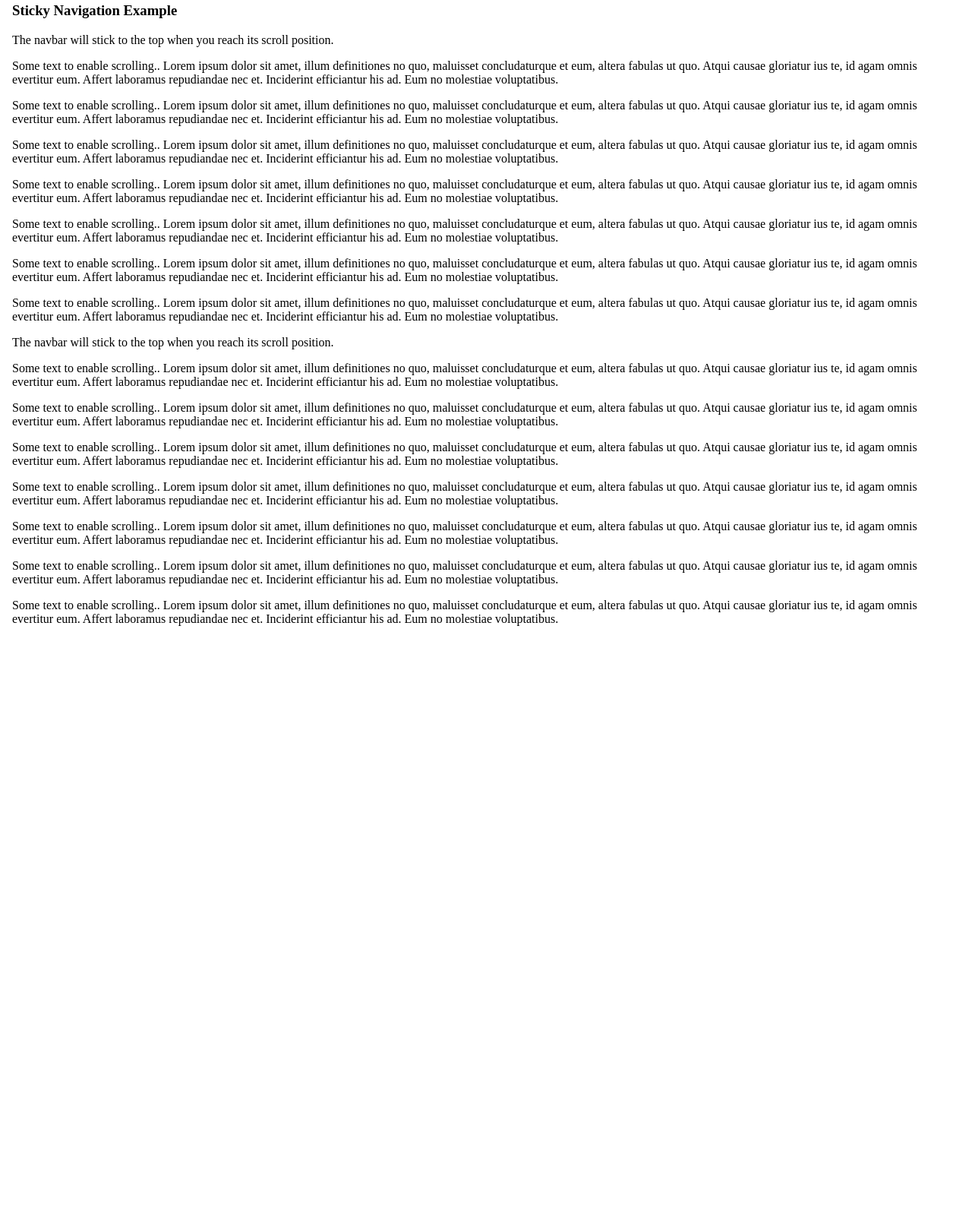
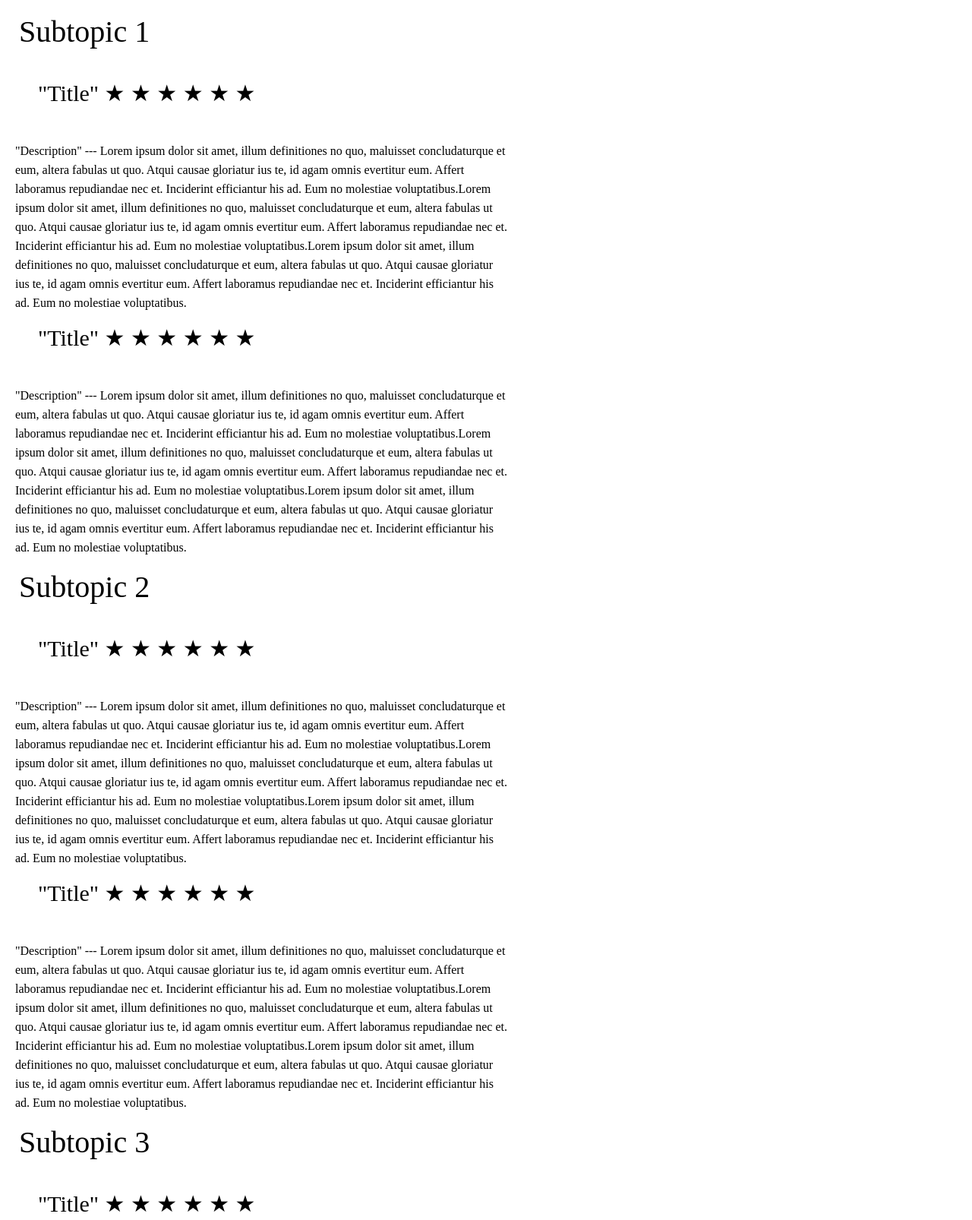
Before and after one commit to CPChong/Assignment3, a plain HTML site: page page2.html in a window 1280 px wide. Shown: the part 395-2001 px from the top of the page at 76% size. Before the commit the page ends 1251 px from the top, so only its background shows below. Drawn offline with Linux system fonts and the light colour scheme; a web font is replaced by a local one.

Commit message:
Add files via upload

```diff
--- a/page2.html
+++ b/page2.html
@@ -12,7 +12,7 @@
 
 <body>
 <div class="top-container" >
-    <h1 style="font-size:80px;"><center>Gaming</center></h1>
+    <h1 style="font-size:80px; color: #d9d9d9;"><center>Gaming</center></h1>
 </div>
 
 
@@ -20,15 +20,14 @@
 
 <div id="main">
 
-<div class="topnav">
+<div id="topnav">
     <a class="active" href="#home"><span style="font-size:20px;cursor:pointer" onclick="openNav()">&#9776; Home</span></a>
 
-
     <div class="right-side">
-        <a href="#about">Subtopic 1</a>
-        <a href="#contact">Subtopic 2</a>
-        <a href="#about">Subtopic 3</a>
-        <a href="#contact">Subtopic 4</a>
+        <a href="#section1">Subtopic 1</a>
+        <a href="#section2">Subtopic 2</a>
+        <a href="#section3">Subtopic 3</a>
+        <a href="#section4">Subtopic 4</a>
     </div>
   </div>
 
@@ -43,23 +42,89 @@
 
 
   <div class="content">
-    <h3>Sticky Navigation Example</h3>
-    <p>The navbar will stick to the top when you reach its scroll position.</p>
-    <p>Some text to enable scrolling.. Lorem ipsum dolor sit amet, illum definitiones no quo, maluisset concludaturque et eum, altera fabulas ut quo. Atqui causae gloriatur ius te, id agam omnis evertitur eum. Affert laboramus repudiandae nec et. Inciderint efficiantur his ad. Eum no molestiae voluptatibus.</p>
-    <p>Some text to enable scrolling.. Lorem ipsum dolor sit amet, illum definitiones no quo, maluisset concludaturque et eum, altera fabulas ut quo. Atqui causae gloriatur ius te, id agam omnis evertitur eum. Affert laboramus repudiandae nec et. Inciderint efficiantur his ad. Eum no molestiae voluptatibus.</p>
-    <p>Some text to enable scrolling.. Lorem ipsum dolor sit amet, illum definitiones no quo, maluisset concludaturque et eum, altera fabulas ut quo. Atqui causae gloriatur ius te, id agam omnis evertitur eum. Affert laboramus repudiandae nec et. Inciderint efficiantur his ad. Eum no molestiae voluptatibus.</p>
-    <p>Some text to enable scrolling.. Lorem ipsum dolor sit amet, illum definitiones no quo, maluisset concludaturque et eum, altera fabulas ut quo. Atqui causae gloriatur ius te, id agam omnis evertitur eum. Affert laboramus repudiandae nec et. Inciderint efficiantur his ad. Eum no molestiae voluptatibus.</p>
-    <p>Some text to enable scrolling.. Lorem ipsum dolor sit amet, illum definitiones no quo, maluisset concludaturque et eum, altera fabulas ut quo. Atqui causae gloriatur ius te, id agam omnis evertitur eum. Affert laboramus repudiandae nec et. Inciderint efficiantur his ad. Eum no molestiae voluptatibus.</p>
-    <p>Some text to enable scrolling.. Lorem ipsum dolor sit amet, illum definitiones no quo, maluisset concludaturque et eum, altera fabulas ut quo. Atqui causae gloriatur ius te, id agam omnis evertitur eum. Affert laboramus repudiandae nec et. Inciderint efficiantur his ad. Eum no molestiae voluptatibus.</p>
-    <p>Some text to enable scrolling.. Lorem ipsum dolor sit amet, illum definitiones no quo, maluisset concludaturque et eum, altera fabulas ut quo. Atqui causae gloriatur ius te, id agam omnis evertitur eum. Affert laboramus repudiandae nec et. Inciderint efficiantur his ad. Eum no molestiae voluptatibus.</p>
-    <p>The navbar will stick to the top when you reach its scroll position.</p>
-    <p>Some text to enable scrolling.. Lorem ipsum dolor sit amet, illum definitiones no quo, maluisset concludaturque et eum, altera fabulas ut quo. Atqui causae gloriatur ius te, id agam omnis evertitur eum. Affert laboramus repudiandae nec et. Inciderint efficiantur his ad. Eum no molestiae voluptatibus.</p>
-    <p>Some text to enable scrolling.. Lorem ipsum dolor sit amet, illum definitiones no quo, maluisset concludaturque et eum, altera fabulas ut quo. Atqui causae gloriatur ius te, id agam omnis evertitur eum. Affert laboramus repudiandae nec et. Inciderint efficiantur his ad. Eum no molestiae voluptatibus.</p>
-    <p>Some text to enable scrolling.. Lorem ipsum dolor sit amet, illum definitiones no quo, maluisset concludaturque et eum, altera fabulas ut quo. Atqui causae gloriatur ius te, id agam omnis evertitur eum. Affert laboramus repudiandae nec et. Inciderint efficiantur his ad. Eum no molestiae voluptatibus.</p>
-    <p>Some text to enable scrolling.. Lorem ipsum dolor sit amet, illum definitiones no quo, maluisset concludaturque et eum, altera fabulas ut quo. Atqui causae gloriatur ius te, id agam omnis evertitur eum. Affert laboramus repudiandae nec et. Inciderint efficiantur his ad. Eum no molestiae voluptatibus.</p>
-    <p>Some text to enable scrolling.. Lorem ipsum dolor sit amet, illum definitiones no quo, maluisset concludaturque et eum, altera fabulas ut quo. Atqui causae gloriatur ius te, id agam omnis evertitur eum. Affert laboramus repudiandae nec et. Inciderint efficiantur his ad. Eum no molestiae voluptatibus.</p>
-    <p>Some text to enable scrolling.. Lorem ipsum dolor sit amet, illum definitiones no quo, maluisset concludaturque et eum, altera fabulas ut quo. Atqui causae gloriatur ius te, id agam omnis evertitur eum. Affert laboramus repudiandae nec et. Inciderint efficiantur his ad. Eum no molestiae voluptatibus.</p>
-    <p>Some text to enable scrolling.. Lorem ipsum dolor sit amet, illum definitiones no quo, maluisset concludaturque et eum, altera fabulas ut quo. Atqui causae gloriatur ius te, id agam omnis evertitur eum. Affert laboramus repudiandae nec et. Inciderint efficiantur his ad. Eum no molestiae voluptatibus.</p>
+    <div class="main">
+    <div id="section1">
+    <p style="font-size:40px; padding-left: 15px;">Subtopic 1</p>
+    <div class="tr">
+      <p>"Title"  &#x2605 &#x2605 &#x2605 &#x2605 &#x2605 &#x2605</p>
+    </div>
+    <div class="des">
+      <p>"Description" --- Lorem ipsum dolor sit amet, illum definitiones no quo, maluisset concludaturque et eum, altera fabulas ut quo. Atqui causae gloriatur ius te, id agam omnis evertitur eum. Affert laboramus repudiandae nec et. Inciderint efficiantur his ad. Eum no molestiae voluptatibus.Lorem ipsum dolor sit amet, illum definitiones no quo, maluisset concludaturque et eum, altera fabulas ut quo. Atqui causae gloriatur ius te, id agam omnis evertitur eum. Affert laboramus repudiandae nec et. Inciderint efficiantur his ad. Eum no molestiae voluptatibus.Lorem ipsum dolor sit amet, illum definitiones no quo, maluisset concludaturque et eum, altera fabulas ut quo. Atqui causae gloriatur ius te, id agam omnis evertitur eum. Affert laboramus repudiandae nec et. Inciderint efficiantur his ad. Eum no molestiae voluptatibus.</p> <!--<img url='https://mk0vojovoweumgjb625j.kinstacdn.com/wp-content/uploads/2019/06/25.6.19_header.jpg' style="float:left; height: 100px; width: 100px; padding-left: 50px; padding-right: 50px; background-repeat: none;"> -->
+    </div>
+
+    <div class="tr">
+      <p>"Title"  &#x2605 &#x2605 &#x2605 &#x2605 &#x2605 &#x2605</p>
+    </div>
+    <div class="des">
+      <p>"Description" --- Lorem ipsum dolor sit amet, illum definitiones no quo, maluisset concludaturque et eum, altera fabulas ut quo. Atqui causae gloriatur ius te, id agam omnis evertitur eum. Affert laboramus repudiandae nec et. Inciderint efficiantur his ad. Eum no molestiae voluptatibus.Lorem ipsum dolor sit amet, illum definitiones no quo, maluisset concludaturque et eum, altera fabulas ut quo. Atqui causae gloriatur ius te, id agam omnis evertitur eum. Affert laboramus repudiandae nec et. Inciderint efficiantur his ad. Eum no molestiae voluptatibus.Lorem ipsum dolor sit amet, illum definitiones no quo, maluisset concludaturque et eum, altera fabulas ut quo. Atqui causae gloriatur ius te, id agam omnis evertitur eum. Affert laboramus repudiandae nec et. Inciderint efficiantur his ad. Eum no molestiae voluptatibus.</p>
+    </div>
+    </div>
+    </div>
+    <br>
+    <br>
+
+
+    <div class="main">
+    <div id="section2">
+    <p style="font-size:40px; padding-left: 15px;">Subtopic 2</p>
+    <div class="tr">
+      <p>"Title"  &#x2605 &#x2605 &#x2605 &#x2605 &#x2605 &#x2605</p>
+    </div>
+    <div class="des">
+      <p>"Description" --- Lorem ipsum dolor sit amet, illum definitiones no quo, maluisset concludaturque et eum, altera fabulas ut quo. Atqui causae gloriatur ius te, id agam omnis evertitur eum. Affert laboramus repudiandae nec et. Inciderint efficiantur his ad. Eum no molestiae voluptatibus.Lorem ipsum dolor sit amet, illum definitiones no quo, maluisset concludaturque et eum, altera fabulas ut quo. Atqui causae gloriatur ius te, id agam omnis evertitur eum. Affert laboramus repudiandae nec et. Inciderint efficiantur his ad. Eum no molestiae voluptatibus.Lorem ipsum dolor sit amet, illum definitiones no quo, maluisset concludaturque et eum, altera fabulas ut quo. Atqui causae gloriatur ius te, id agam omnis evertitur eum. Affert laboramus repudiandae nec et. Inciderint efficiantur his ad. Eum no molestiae voluptatibus.</p>
+    </div>
+
+    <div class="tr">
+      <p>"Title"  &#x2605 &#x2605 &#x2605 &#x2605 &#x2605 &#x2605</p>
+    </div>
+    <div class="des">
+      <p>"Description" --- Lorem ipsum dolor sit amet, illum definitiones no quo, maluisset concludaturque et eum, altera fabulas ut quo. Atqui causae gloriatur ius te, id agam omnis evertitur eum. Affert laboramus repudiandae nec et. Inciderint efficiantur his ad. Eum no molestiae voluptatibus.Lorem ipsum dolor sit amet, illum definitiones no quo, maluisset concludaturque et eum, altera fabulas ut quo. Atqui causae gloriatur ius te, id agam omnis evertitur eum. Affert laboramus repudiandae nec et. Inciderint efficiantur his ad. Eum no molestiae voluptatibus.Lorem ipsum dolor sit amet, illum definitiones no quo, maluisset concludaturque et eum, altera fabulas ut quo. Atqui causae gloriatur ius te, id agam omnis evertitur eum. Affert laboramus repudiandae nec et. Inciderint efficiantur his ad. Eum no molestiae voluptatibus.</p>
+    </div>
+    </div>
+    </div>
+    <br>
+
+
+    <div class="main">
+    <div id="section3">
+      <p style="font-size:40px; padding-left: 15px;">Subtopic 3</p>
+      <div class="tr">
+        <p>"Title"  &#x2605 &#x2605 &#x2605 &#x2605 &#x2605 &#x2605</p>
+      </div>
+      <div class="des">
+        <p>"Description" --- Lorem ipsum dolor sit amet, illum definitiones no quo, maluisset concludaturque et eum, altera fabulas ut quo. Atqui causae gloriatur ius te, id agam omnis evertitur eum. Affert laboramus repudiandae nec et. Inciderint efficiantur his ad. Eum no molestiae voluptatibus.Lorem ipsum dolor sit amet, illum definitiones no quo, maluisset concludaturque et eum, altera fabulas ut quo. Atqui causae gloriatur ius te, id agam omnis evertitur eum. Affert laboramus repudiandae nec et. Inciderint efficiantur his ad. Eum no molestiae voluptatibus.Lorem ipsum dolor sit amet, illum definitiones no quo, maluisset concludaturque et eum, altera fabulas ut quo. Atqui causae gloriatur ius te, id agam omnis evertitur eum. Affert laboramus repudiandae nec et. Inciderint efficiantur his ad. Eum no molestiae voluptatibus.</p> <!--<img url='https://mk0vojovoweumgjb625j.kinstacdn.com/wp-content/uploads/2019/06/25.6.19_header.jpg' style="float:left; height: 100px; width: 100px; padding-left: 50px; padding-right: 50px; background-repeat: none;"> -->
+      </div>
+
+      <div class="tr">
+        <p>"Title"  &#x2605 &#x2605 &#x2605 &#x2605 &#x2605 &#x2605</p>
+      </div>
+      <div class="des">
+        <p>"Description" --- Lorem ipsum dolor sit amet, illum definitiones no quo, maluisset concludaturque et eum, altera fabulas ut quo. Atqui causae gloriatur ius te, id agam omnis evertitur eum. Affert laboramus repudiandae nec et. Inciderint efficiantur his ad. Eum no molestiae voluptatibus.Lorem ipsum dolor sit amet, illum definitiones no quo, maluisset concludaturque et eum, altera fabulas ut quo. Atqui causae gloriatur ius te, id agam omnis evertitur eum. Affert laboramus repudiandae nec et. Inciderint efficiantur his ad. Eum no molestiae voluptatibus.Lorem ipsum dolor sit amet, illum definitiones no quo, maluisset concludaturque et eum, altera fabulas ut quo. Atqui causae gloriatur ius te, id agam omnis evertitur eum. Affert laboramus repudiandae nec et. Inciderint efficiantur his ad. Eum no molestiae voluptatibus.</p>
+      </div>
+      </div>
+      </div>
+      <br>
+
+
+      <div id="section4">
+        <p style="font-size:40px; padding-left: 15px;">Subtopic 4</p>
+        <div class="tr">
+          <p>"Title"  &#x2605 &#x2605 &#x2605 &#x2605 &#x2605 &#x2605</p>
+        </div>
+        <div class="des">
+          <p>"Description" --- Lorem ipsum dolor sit amet, illum definitiones no quo, maluisset concludaturque et eum, altera fabulas ut quo. Atqui causae gloriatur ius te, id agam omnis evertitur eum. Affert laboramus repudiandae nec et. Inciderint efficiantur his ad. Eum no molestiae voluptatibus.Lorem ipsum dolor sit amet, illum definitiones no quo, maluisset concludaturque et eum, altera fabulas ut quo. Atqui causae gloriatur ius te, id agam omnis evertitur eum. Affert laboramus repudiandae nec et. Inciderint efficiantur his ad. Eum no molestiae voluptatibus.Lorem ipsum dolor sit amet, illum definitiones no quo, maluisset concludaturque et eum, altera fabulas ut quo. Atqui causae gloriatur ius te, id agam omnis evertitur eum. Affert laboramus repudiandae nec et. Inciderint efficiantur his ad. Eum no molestiae voluptatibus.</p> <!--<img url='https://mk0vojovoweumgjb625j.kinstacdn.com/wp-content/uploads/2019/06/25.6.19_header.jpg' style="float:left; height: 100px; width: 100px; padding-left: 50px; padding-right: 50px; background-repeat: none;"> -->
+        </div>
+
+        <div class="tr">
+          <p>"Title"  &#x2605 &#x2605 &#x2605 &#x2605 &#x2605 &#x2605</p>
+        </div>
+        <div class="des">
+          <p>"Description" --- Lorem ipsum dolor sit amet, illum definitiones no quo, maluisset concludaturque et eum, altera fabulas ut quo. Atqui causae gloriatur ius te, id agam omnis evertitur eum. Affert laboramus repudiandae nec et. Inciderint efficiantur his ad. Eum no molestiae voluptatibus.Lorem ipsum dolor sit amet, illum definitiones no quo, maluisset concludaturque et eum, altera fabulas ut quo. Atqui causae gloriatur ius te, id agam omnis evertitur eum. Affert laboramus repudiandae nec et. Inciderint efficiantur his ad. Eum no molestiae voluptatibus.Lorem ipsum dolor sit amet, illum definitiones no quo, maluisset concludaturque et eum, altera fabulas ut quo. Atqui causae gloriatur ius te, id agam omnis evertitur eum. Affert laboramus repudiandae nec et. Inciderint efficiantur his ad. Eum no molestiae voluptatibus.</p>
+        </div>
+        </div>
+
+
+
 
   </div>
 
@@ -84,15 +149,64 @@
 .top-container {
     padding-top: 50px;
     padding-bottom: 50px;
+    background-image: url("https://image.freepik.com/free-vector/3d-modern-abstract-gaming-dark-blue-background_52659-181.jpg");
+    background-size: 100% 100%;
+
 }
 
-.topnav {
+#topnav {
   overflow: hidden;
   background-color: #282E43;
   height: 65px;
 }
 
-.topnav a {
+.tr{
+  font-size: 30px;
+  padding-left: 40px;
+
+}
+
+.des{
+  padding-left: 10px;
+  line-height: 25px;
+  margin-right: 600px;
+  float:left;
+
+}
+
+html {
+  scroll-behavior: smooth;
+}
+
+#section1 {
+  height: 600px;
+}
+
+#section2 {
+  height: 600px;
+}
+
+#section3 {
+  height: 600px;
+}
+
+#section4 {
+  height: 600px;
+}
+
+
+.content {
+  padding: 16px;
+}
+
+.sticky {
+  position: fixed;
+  top: 0;
+  width: 100%;
+}
+
+
+#topnav a {
   float: left;
   display: block;
   color: white;
@@ -104,7 +218,7 @@
   height: 65px;
 }
 
-.topnav a:hover {
+#topnav a:hover {
   background-color: #56628f;
   color: white;
   transition:0.45s;
@@ -112,12 +226,12 @@
 
 }
 
-.topnav a.active {
+#topnav a.active {
   background-color: #282E43;
   color: white;
 }
 
-.topnav .right-side {
+#topnav .right-side {
   float: left;
   padding-left: 20px;
   margin-left: 24%;
@@ -167,7 +281,7 @@
 
 
 .content {
-  padding: 16px;
+  padding: 10px;
 }
 
 .sticky {
@@ -193,7 +307,6 @@ function closeNav() {
   document.getElementById("main").style.marginLeft= "0";
 }
 
-
 window.onscroll = function() {myFunction()};
 
 var navbar = document.getElementById("navbar");
```
